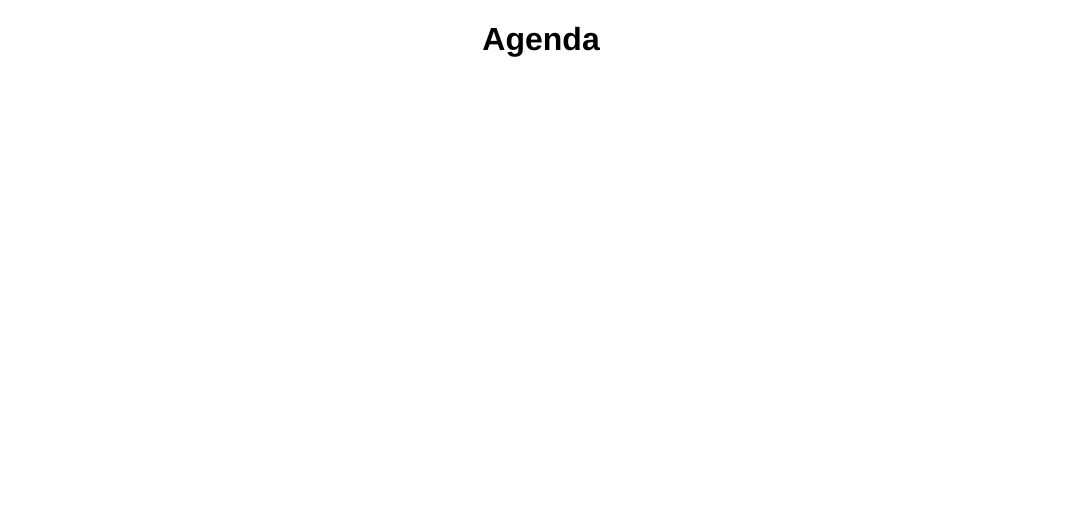
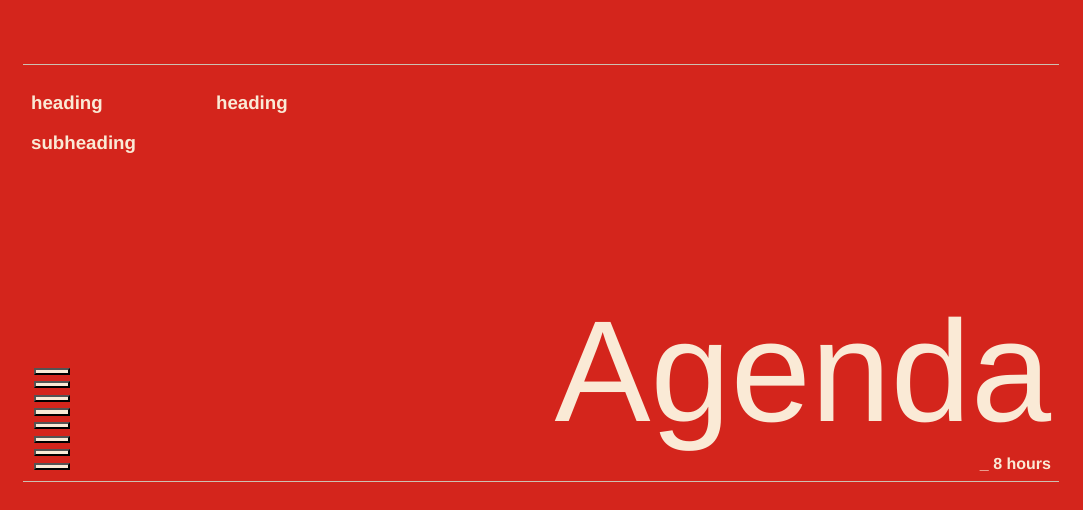
Before and after one commit to robdcampbell/Agenda, a React (Create React App) app: page / in a window 1280 px wide. Shown: the top 510 px of the page, without its empty margins (99-1182 px from the left). Built offline with nearby package versions, Linux system fonts and the light colour scheme.

Commit message:
inital heading section done

```diff
--- a/src/App.css
+++ b/src/App.css
@@ -1,3 +1,18 @@
+/*
+=====================
+CSS Variables
+=====================
+*/
+
+:root {
+  /* primary/main color */
+  --rc-main-red: hsl(3, 77%, 47%);
+  --rc-main-red2: hsl(3, 47%, 68%);
+  --white-1: hsl(34, 78%, 91%);
+  --white-2: hsl(32, 22%, 75%);
+  --white-3: hsl(31, 22%, 64%);
+}
+
 /*
 =====================
 Global Styles
@@ -5,12 +20,14 @@ Global Styles
 */
 
 body {
+  background: var(--rc-main-red);
   margin: 0;
-  font-family: "Helvetica Neue", -apple-system, BlinkMacSystemFont, "Segoe UI",
-    "Roboto", "Oxygen", "Ubuntu", "Cantarell", "Fira Sans", "Droid Sans",
-    sans-serif;
+  font-family: "Helvetica Neue", "Segoe UI", "Roboto", "Oxygen", "Ubuntu",
+    "Cantarell", "Fira Sans", "Droid Sans", sans-serif;
   -webkit-font-smoothing: antialiased;
   -moz-osx-font-smoothing: grayscale;
+
+  color: var(--white-1);
 }
 
 code {
@@ -19,15 +36,73 @@ code {
 }
 
 .App {
-  text-align: center;
+  max-width: 1200px;
+  margin: 0 auto;
 }
 
 /*
 =====================
-...
+Heading
 =====================
 */
 
+.heading__section {
+  width: 85%;
+  min-height: 50vh;
+  margin: 0 auto;
+  margin-top: 4rem;
+  padding: 0.5rem;
+  border-top: var(--white-2) solid 1px;
+  border-bottom: var(--white-2) solid 1px;
+  display: flex;
+  flex-direction: column;
+  justify-content: space-between;
+}
+.titles {
+  display: flex;
+}
+.heading__right {
+  margin-left: 5rem;
+}
+.headings__bottom {
+  display: flex;
+  justify-content: space-between;
+}
+.brand {
+  display: flex;
+  flex-direction: column;
+  justify-content: flex-end;
+  align-items: flex-end;
+}
+.brand > h1 {
+  font-size: 9rem;
+  margin-bottom: 0;
+  font-weight: 400;
+}
+.brand > h4 {
+  margin: 0;
+}
+.nav__buttons {
+  display: flex;
+  flex-direction: column;
+  justify-content: flex-end;
+  align-items: flex-end;
+}
+.nav__buttons > button {
+  height: fit-content;
+  display: flex;
+  padding: 0.1rem 1rem;
+  color: var(--white-1);
+  background: var(--white-1);
+  flex-direction: column;
+  margin: 0.2rem;
+  transition: 100ms ease-in-out;
+}
+.nav__buttons > button:hover {
+  color: var(--white-3);
+  background: var(--white-3);
+  transform: scaleX(1.2);
+}
 /*
 =================================================================
 OLD
@@ -35,6 +110,8 @@ OLD
 */
 
 /* LOGO SPINNER FROM REACT */
+
+/*
 .App-logo {
   height: 40vmin;
   pointer-events: none;
@@ -69,3 +146,4 @@ OLD
     transform: rotate(360deg);
   }
 }
+*/
--- a/src/App.js
+++ b/src/App.js
@@ -1,9 +1,14 @@
 import "./App.css";
+import Header from "./components/Header";
 
 function App() {
   return (
     <div className="App">
-      <h1>Agenda</h1>
+      {/* HEADER */}
+      <Header />
+      {/* BREIF ABOUT / DAILY INTRODUCTION */}
+      {/* 8 SECTIONS */}
+      {/* FOOTER */}
     </div>
   );
 }
--- /dev/null
+++ b/src/components/Header.js
@@ -0,0 +1,36 @@
+import React from "react";
+
+const Header = () => {
+  return (
+    <header className="heading__section">
+      <div className="titles">
+        <div className="heading__left">
+          <h3>heading</h3>
+          <h3>subheading</h3>
+        </div>
+        <div className="heading__right">
+          <h3>heading</h3>
+        </div>
+      </div>
+
+      <div className="headings__bottom">
+        <div className="nav__buttons">
+          <button></button>
+          <button></button>
+          <button></button>
+          <button></button>
+          <button></button>
+          <button></button>
+          <button></button>
+          <button></button>
+        </div>
+        <div className="brand">
+          <h1>Agenda</h1>
+          <h4>_ 8 hours</h4>
+        </div>
+      </div>
+    </header>
+  );
+};
+
+export default Header;
```
